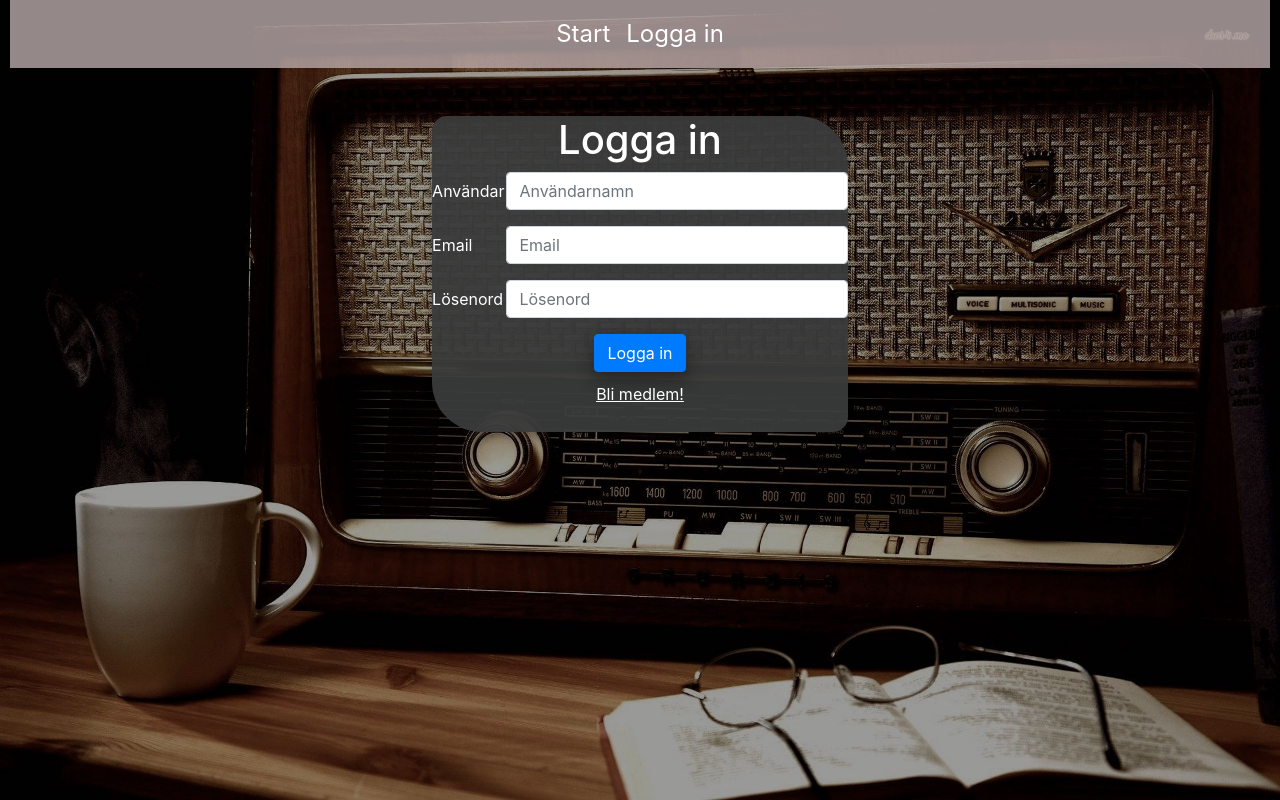
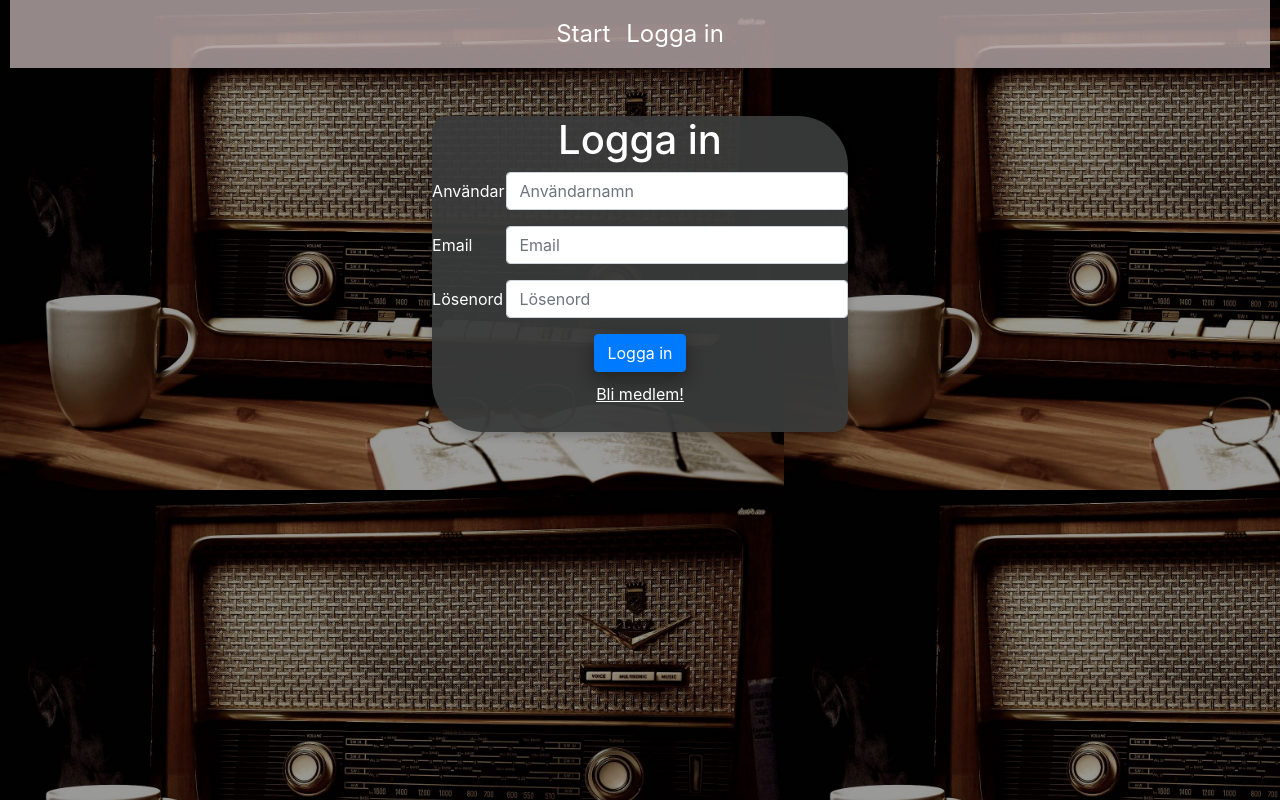
Before and after one commit to jakob-sandberg/radio-lib, a React (Create React App) app: page /log-in in a window 1280 px wide. Built offline with nearby package versions, Linux system fonts and the light colour scheme; no server answers.

Commit message:
fix favoriter

```diff
--- a/src/components/Programs.jsx
+++ b/src/components/Programs.jsx
@@ -23,7 +23,6 @@ const Programs = (program) => {
   const { id } = program;
 
     const handleProgramLike = (programId) => {
-      // console.log(programId);
       if(!favorite){
         setFavorite(true);
         let favToSave = {
--- a/src/contexts/FavoritesContext.js
+++ b/src/contexts/FavoritesContext.js
@@ -5,7 +5,7 @@ const FavoritesContextProvider = (props) => {
   const [userFavChannel, setUserFavChannel] = useState(null);
   const [userFavProgram, setUserFavProgram] = useState(null);
 
-  // Functionality for favorites //
+
   const saveLikedChannel = async (favToSave) => {
     let fav = await fetch("/api/v1/favorites/savelikedchannel", {
       method: "POST",
@@ -33,7 +33,6 @@ const FavoritesContextProvider = (props) => {
   const getUserFavChannel = async () => {
     let fav = await fetch(`/api/v1/favorites/getfavchannel`);
     fav = await fav.json();
-    // console.log(userFavChannel);
     setUserFavChannel(fav);
   };
 
@@ -41,7 +40,7 @@ const FavoritesContextProvider = (props) => {
     let fav = await fetch(`/api/v1/favorites/getfavprogram`);
     fav = await fav.json();
     setUserFavProgram(fav);
-    // console.log(userFavProgram);
+
   };
 
   const deleteFavChannel = async (channelId, userId) => {
--- a/src/css/CategoryPage.module.css
+++ b/src/css/CategoryPage.module.css
@@ -1,7 +1,7 @@
 body {
   margin-top: -10px;
-  background-image: url("../assets/radio.jpg");
-  background-size: cover;
+  background-color: url("../assets/radio.jpg");
+  background-size: contain;
   text-align: center;
   padding: 10px;
 }
--- a/src/css/ChannelScheduleCard.module.css
+++ b/src/css/ChannelScheduleCard.module.css
@@ -32,3 +32,7 @@
   flex-wrap: wrap;
   align-items: center;
 }
+
+.input {
+  background: antiquewhite;
+}
--- a/src/pages/ChannelPage.jsx
+++ b/src/pages/ChannelPage.jsx
@@ -29,14 +29,15 @@ const ChannelPage = (props) => {
 
   const toggleChannelLike = (channelId) => {
     if (favorite) {
-      setFavorite(!favorite);
+      setFavorite(false);
+      deleteFavChannel(channelId, user.userId)
+
+    } else if (!favorite) {
+      setFavorite(true);
       let favToSave = {
         channelId,
       };
       saveLikedChannel(favToSave);
-    } else if (!favorite) {
-      setFavorite(true);
-      deleteFavChannel(channelId, user.userId)
     }
   };
 
```
Also changed, not shown: 1 other file (tests, documents, lock files or other folders).
